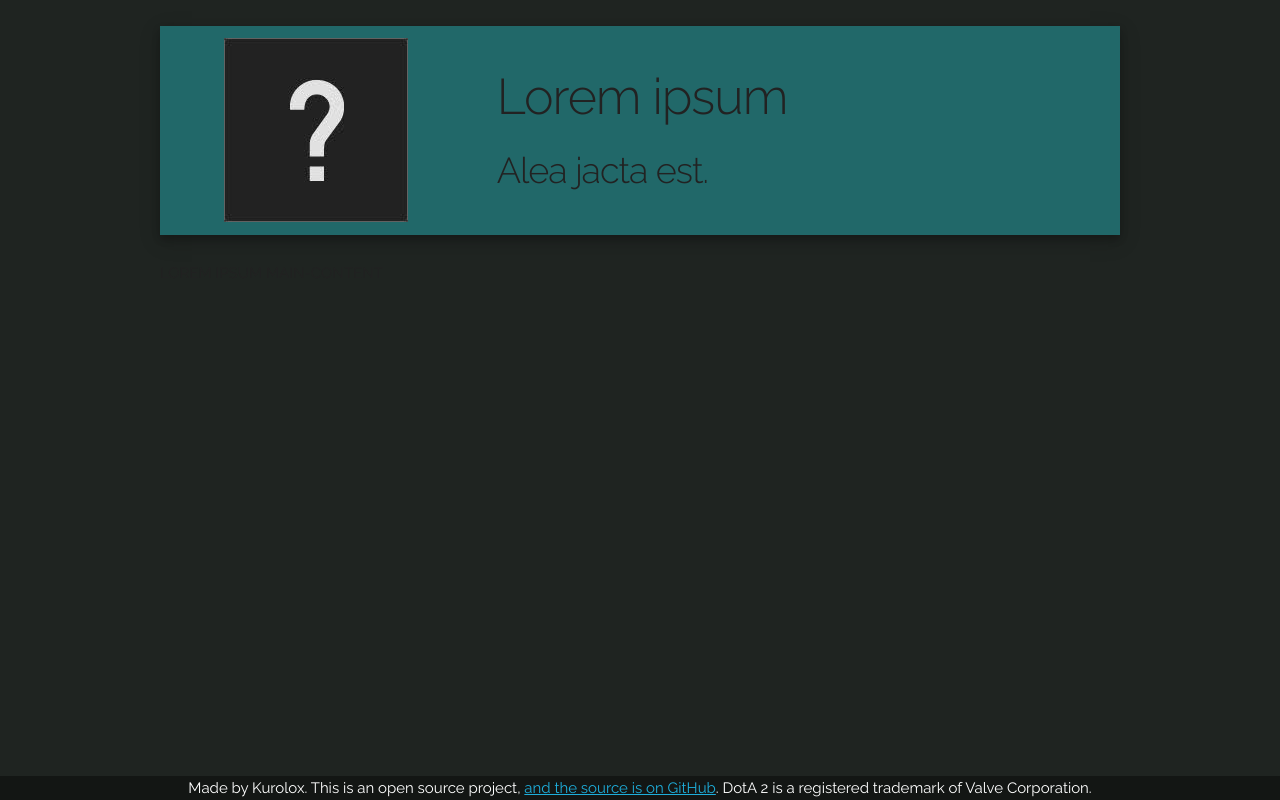
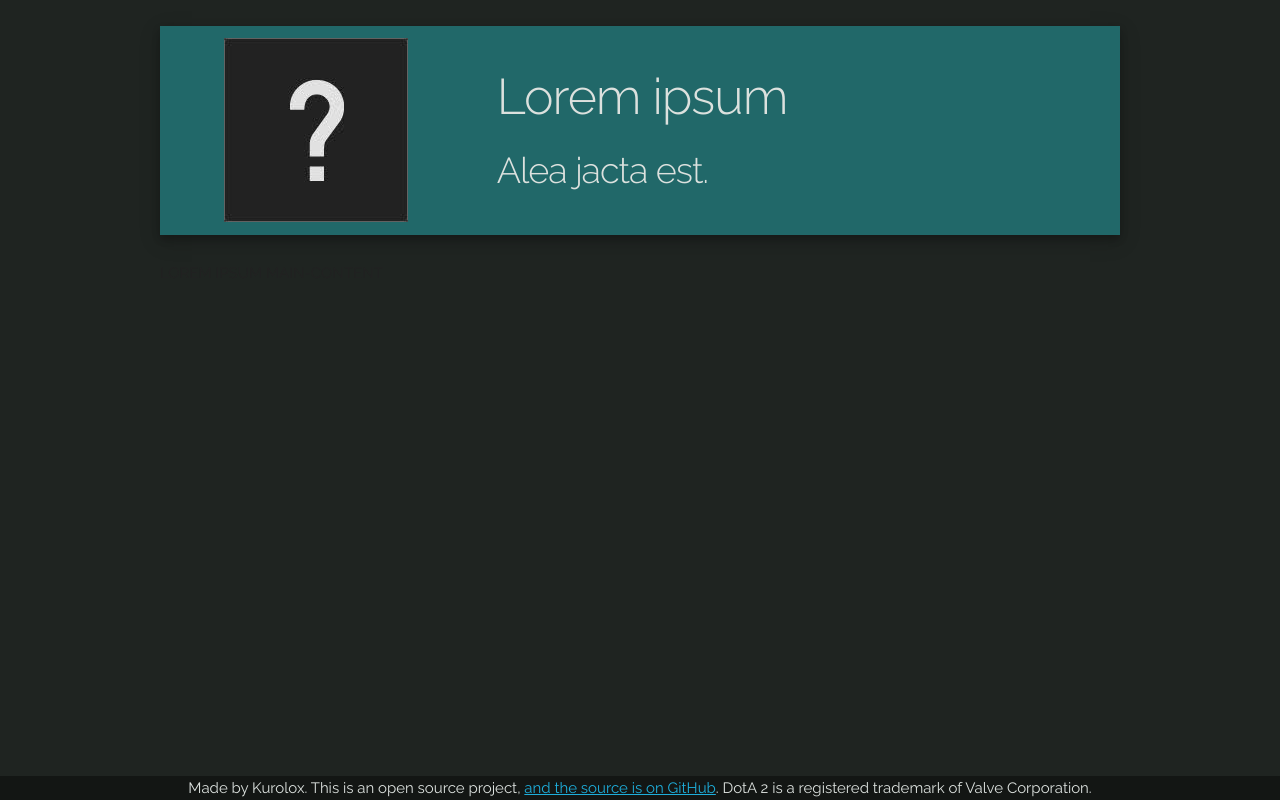
Before and after one commit to Kurolox/Dotamusing, a Flask app: page /1 in a window 1280 px wide. Run offline with Flask 2, Linux system fonts and the light colour scheme; data that the repository does not hold is empty.

Commit message:
Small corrections to comments and colors

```diff
--- a/src/static/css/profile.css
+++ b/src/static/css/profile.css
@@ -23,7 +23,7 @@ footer {
 
 .footer-text {
     margin: auto;
-    color: white;
+    color: #DCE1DE;
     text-align: center;
 }
 
@@ -36,6 +36,7 @@ footer {
     padding: 1%;
     box-shadow: 0 4px 8px 0 rgba(0, 0, 0, 0.2), 0 6px 20px 0 rgba(0, 0, 0, 0.19);
     background-color: #216869;
+    color: #DCE1DE;
     display: flex;
     align-items: center;
     justify-content: center;
@@ -47,6 +48,8 @@ footer {
     align-items: center;
 }
 
-.profile-rank{
+.profile-rank {
     margin-bottom: 0;
 }
+
+/* TOP PROFILE DISPLAY END */
```
